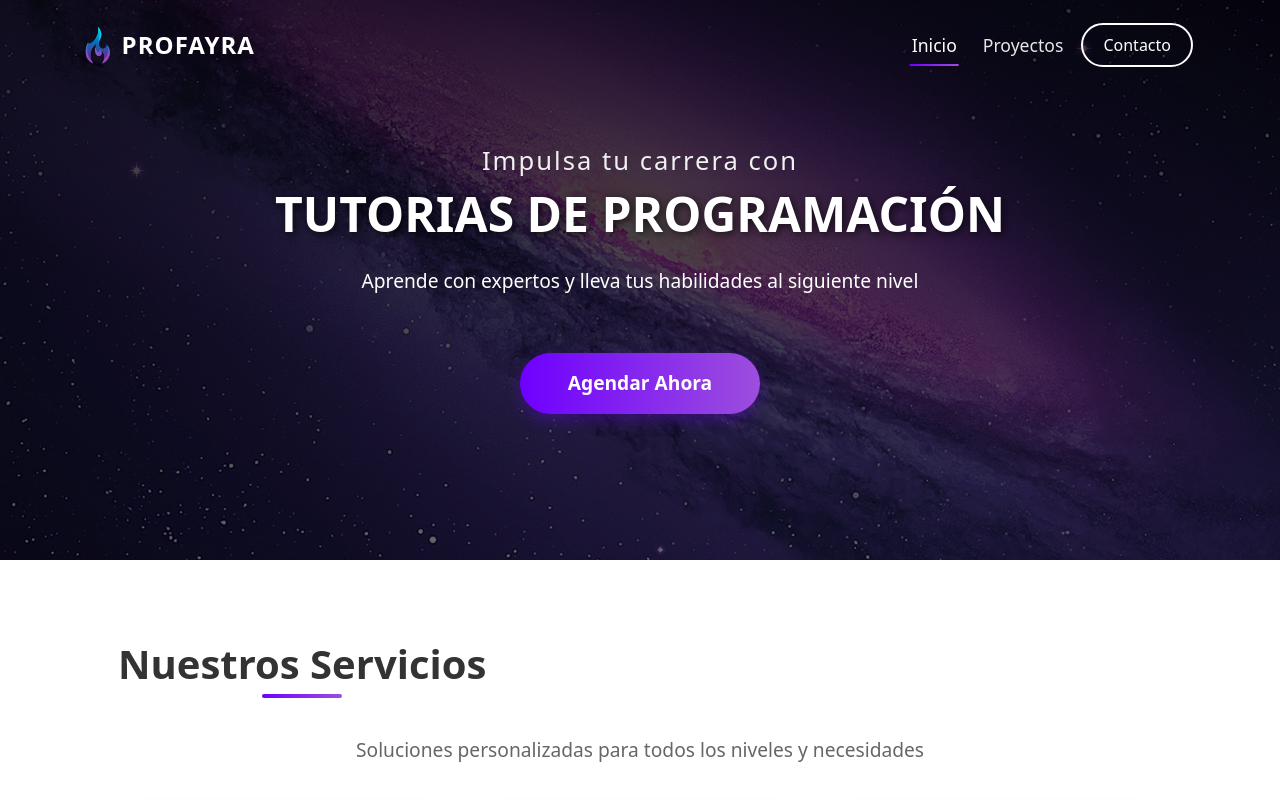
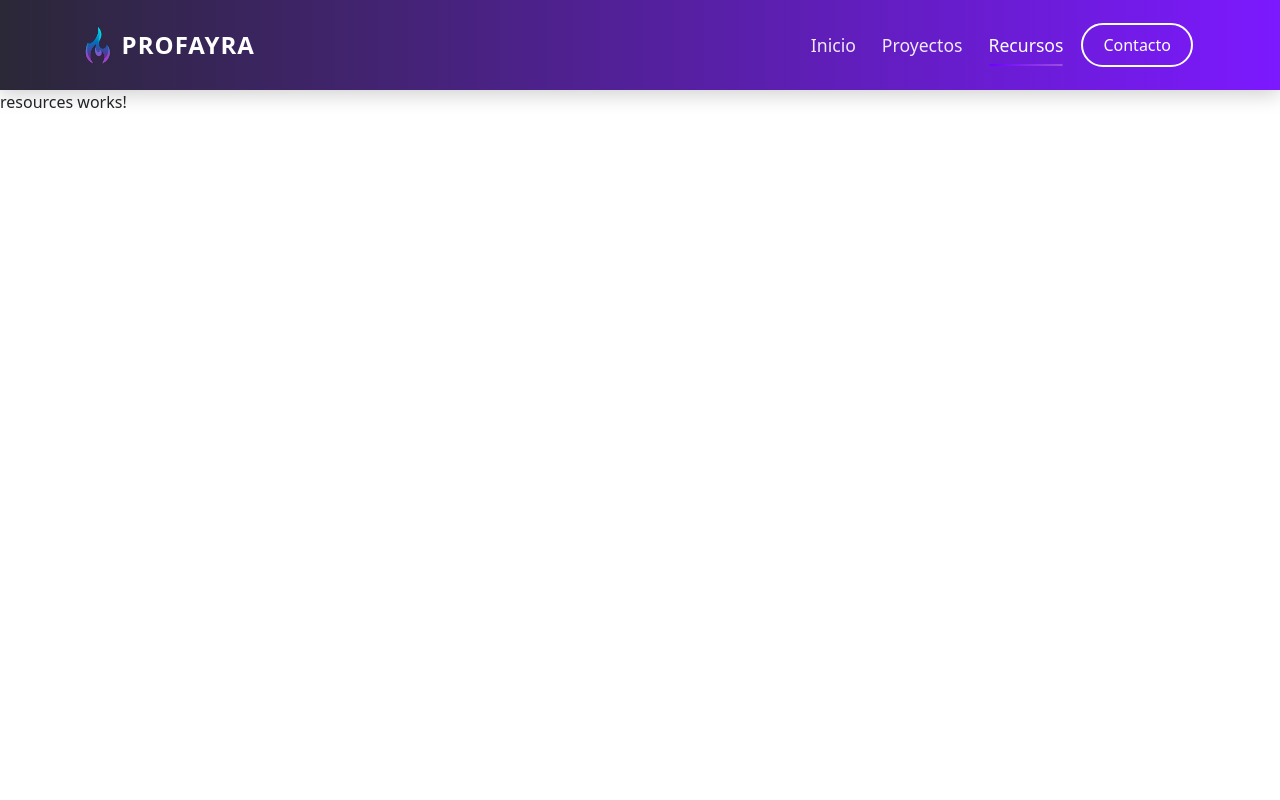
Before and after one commit to Chernandezz/profayra-portfolio, an Angular app: page /resources in a window 1280 px wide. Before the commit this address led to /. Shown: the top 800 px of the page. Built offline with nearby package versions, Linux system fonts and the light colour scheme.

Commit message:
fix: Header validation

```diff
--- a/src/app/app.routes.ts
+++ b/src/app/app.routes.ts
@@ -1,9 +1,11 @@
 import { Routes } from '@angular/router';
 import { HomeComponent } from './pages/home/home.component';
 import { ProjectsComponent } from './pages/projects/projects.component';
+import { ResourcesComponent } from './pages/resources/resources.component';
 
 export const routes: Routes = [
   { path: '', component: HomeComponent },
   { path: 'projects', component: ProjectsComponent },
+  { path: 'resources', component: ResourcesComponent },
   { path: '**', redirectTo: '' },
 ];
--- a/src/app/components/header/header.component.html
+++ b/src/app/components/header/header.component.html
@@ -1,4 +1,4 @@
-<header class="header" [ngClass]="{'header-dark': isProjectsPage()}">
+<header class="header" [ngClass]="{'header-dark': !isHomePage()}">
   <div class="container">
     <nav class="navbar navbar-expand-lg">
       <a class="navbar-brand d-flex align-items-center" routerLink="/">
@@ -13,6 +13,7 @@
           <li class="nav-item"><a class="nav-link" routerLink="/" routerLinkActive="active"
               [routerLinkActiveOptions]="{exact: true}">Inicio</a></li>
           <li class="nav-item"><a class="nav-link" routerLink="/projects" routerLinkActive="active">Proyectos</a></li>
+          <li class="nav-item"><a class="nav-link" routerLink="/resources" routerLinkActive="active">Recursos</a></li>
           <li class="nav-item">
             <a class="btn btn-outline-light" href="mailto:profayra@gmail.com">Contacto</a>
           </li>
--- a/src/app/components/header/header.component.ts
+++ b/src/app/components/header/header.component.ts
@@ -24,7 +24,8 @@ export class HeaderComponent {
       });
   }
 
-  isProjectsPage(): boolean {
-    return this.currentRoute.includes('/projects');
+  isHomePage(): boolean {
+    console.log(this.currentRoute);
+    return this.currentRoute === '/' || this.currentRoute === '';
   }
 }
--- /dev/null
+++ b/src/app/pages/resources/resources.component.html
@@ -0,0 +1 @@
+<p>resources works!</p>
```
Also changed, not shown: src/app/pages/resources/resources.component.ts (added, +11 -0 lines), src/app/pages/resources/resources.component.scss (added).
